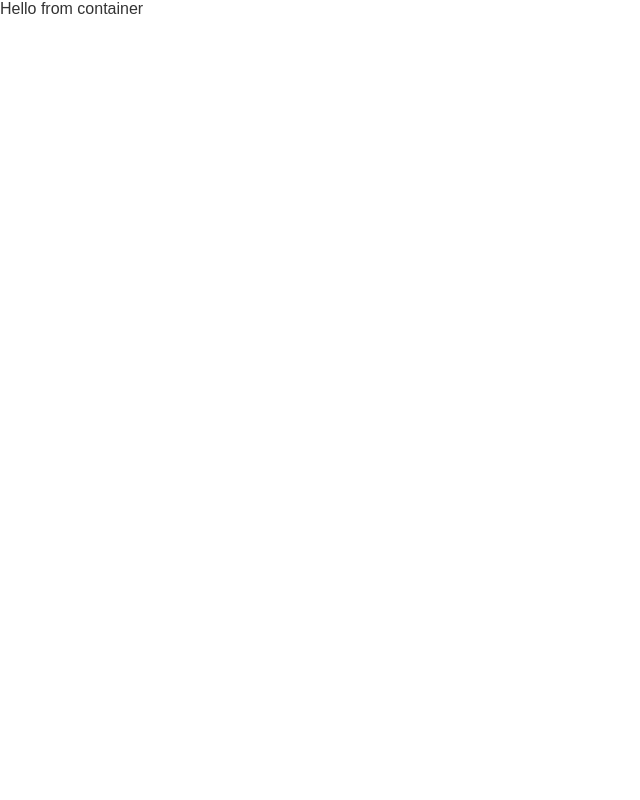
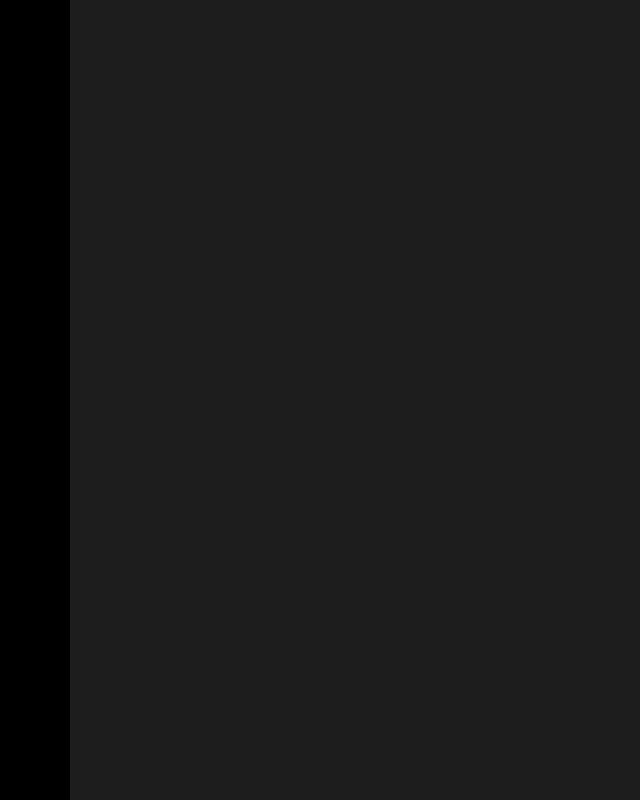
Before and after one commit to Madses/portfolio, a React (Create React App) app: page / in a window 1280 px wide. Shown: the whole page, without its empty margins (0-640 px from the left). Built offline with nearby package versions, Linux system fonts and the light colour scheme.

Commit message:
added a menu container

```diff
--- a/src/App.js
+++ b/src/App.js
@@ -3,10 +3,10 @@ import GlobalStyle from "./styles/Globalstyle";
 
 function App() {
     return (
-        <div>
+        <>
             <GlobalStyle />
             <Container />
-        </div>
+        </>
     );
 }
 
--- a/src/components/Container/Container.js
+++ b/src/components/Container/Container.js
@@ -1,6 +1,13 @@
 import React from "react";
 import * as S from "./Container.styled";
+import Menu from "../Menu";
 
 export default function Container() {
-    return <div>Hello from container</div>;
+    return (
+        <>
+            <S.Container>
+                <Menu />
+            </S.Container>
+        </>
+    );
 }
--- a/src/components/Container/Container.styled.js
+++ b/src/components/Container/Container.styled.js
@@ -0,0 +1,7 @@
+import styled from "styled-components";
+
+export const Container = styled.div`
+    height: 100vh;
+    width: 100%;
+    background-color: #1d1d1d;
+`;
--- a/src/components/Menu/Menu.js
+++ b/src/components/Menu/Menu.js
@@ -0,0 +1,6 @@
+import React from "react";
+import * as S from "./Menu.styled";
+
+export default function Menu() {
+    return <S.MenuContainer></S.MenuContainer>;
+}
--- a/src/components/Menu/Menu.styled.js
+++ b/src/components/Menu/Menu.styled.js
@@ -0,0 +1,7 @@
+import styled from "styled-components";
+
+export const MenuContainer = styled.div`
+    width: 70px;
+    height: 100%;
+    background: black;
+`;
--- a/src/components/Menu/index.js
+++ b/src/components/Menu/index.js
@@ -0,0 +1 @@
+export { default } from "./Menu";
```
